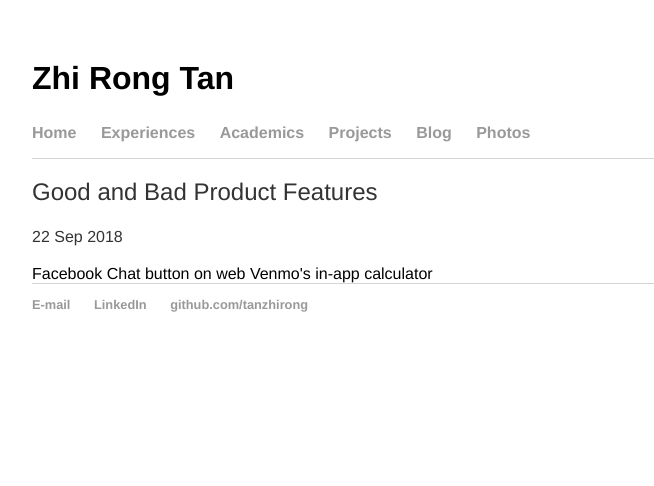
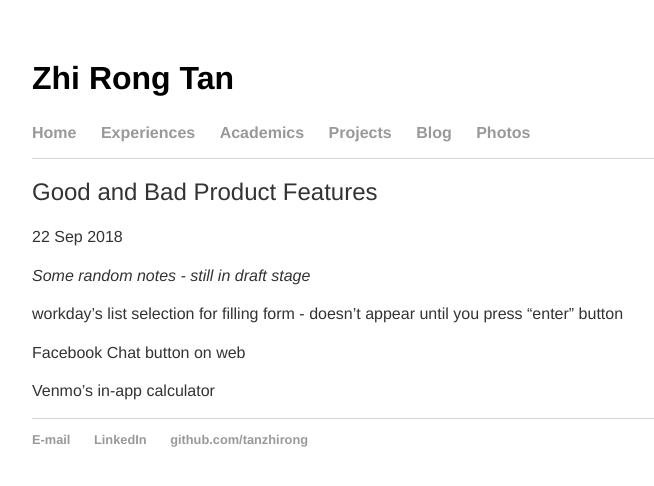
Before and after one commit to tanzhirong/tanzhirong.github.io, a Jekyll site: the page built from _posts/2018-09-22-good-bad-product-features.md, in a window 1280 px wide. Shown: the top 486 px of the page, without its empty margins (96-750 px from the left). Built offline with Jekyll 4.4.1, drawn with Linux system fonts in a browser that asks for light colours.

Commit message:
Update 2018-09-22-good-bad-product-features.md

```diff
--- a/_posts/2018-09-22-good-bad-product-features.md
+++ b/_posts/2018-09-22-good-bad-product-features.md
@@ -3,7 +3,10 @@ layout: post
 title: "Good and Bad Product Features"
 date: 2018-09-22
 ---
-<draft stage>
+*Some random notes - still in draft stage*
+
+workday's list selection for filling form - doesn't appear until you press "enter" button
+
 Facebook Chat button on web
 
 Venmo's in-app calculator
```
